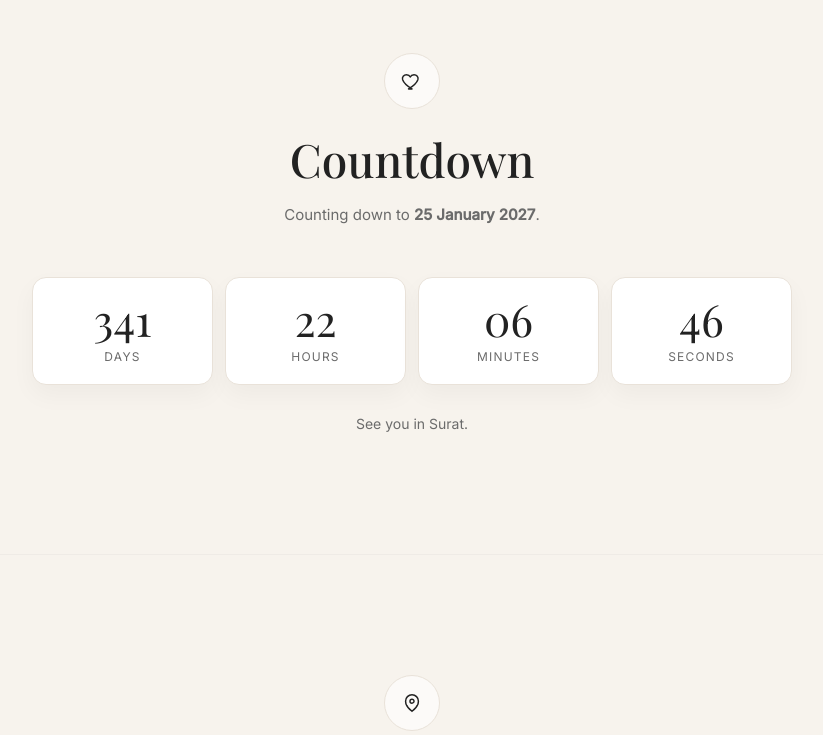
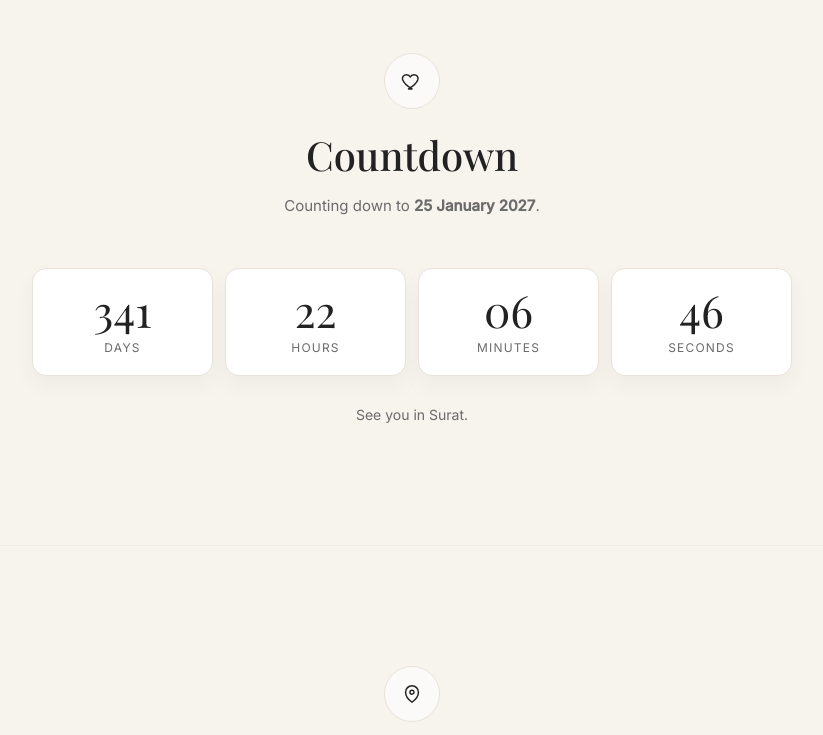
Before and after one commit to chahatmandviwala-alt/iulia-chahat2027, a plain HTML site: page index.html in a window 1280 px wide. Shown: the part 820-1555 px from the top of the page, without its empty margins (228-1051 px from the left). Drawn offline with nearby package versions, Linux system fonts and the light colour scheme; a web font is replaced by a local one.

Commit message:
Update index.html

```diff
--- a/index.html
+++ b/index.html
@@ -220,7 +220,7 @@
     h2{
       font-family: "Playfair Display", Georgia, "Times New Roman", serif;
       font-weight: 500;
-      font-size: clamp(30px, 3.6vw, 48px);
+      font-size: clamp(24px, 3.2vw, 40px);
       margin: 0 0 10px;
     }
 
```
